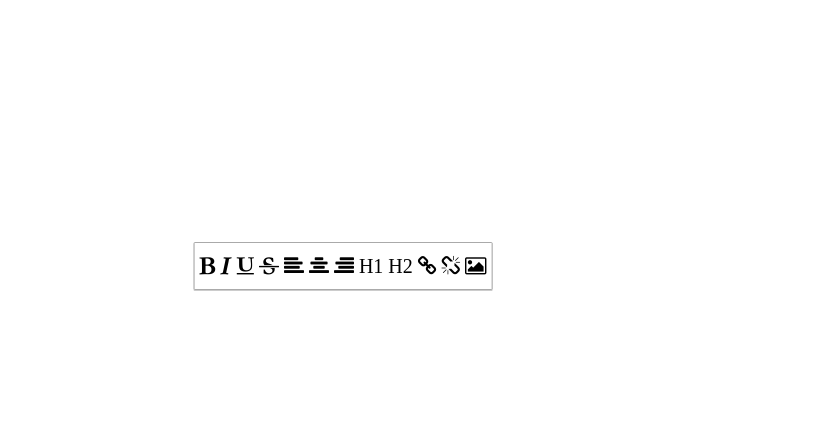
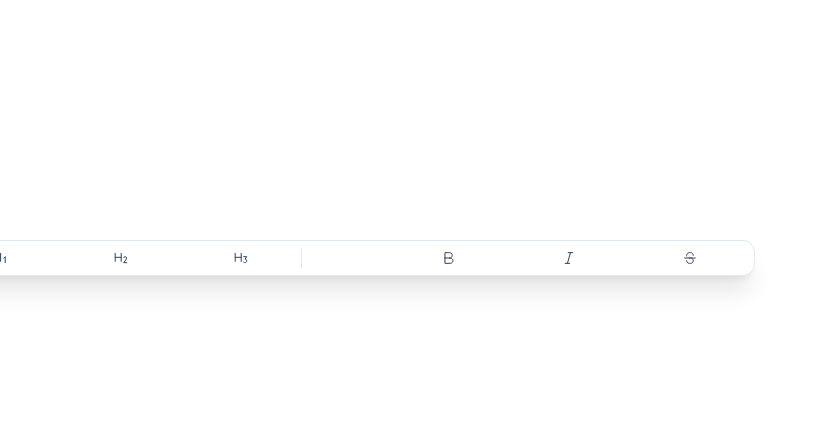
Before and after one commit to phonghaw2/pmaker, a Laravel app: page /article/draft in a window 1280 px wide. Shown: the part 811-1250 px from the top of the page, without its empty margins (0-818 px from the left). After the commit the page ends 1102 px from the top, so only its background shows below. Run offline with Laravel 8, Linux system fonts and the light colour scheme; some libraries are stand-ins or nearby versions.

Commit message:
#05 update toolbar

```diff
--- a/public/css/home/article/draft.css
+++ b/public/css/home/article/draft.css
@@ -682,3 +682,70 @@ textarea {
     margin-top: 1.2em;
     margin-bottom: 1.2em;
 }
+
+.css-1pulk9m {
+    border-radius: 9999px;
+    border-width: 1px;
+    border-color: transparent;
+    padding: 0.25rem 0.5rem;
+    font-weight: 500;
+    --tw-text-opacity: 1;
+    color: rgb(51 65 85 / var(--tw-text-opacity));
+    display: inline-flex;
+    flex-direction: row;
+    -webkit-box-align: center;
+    align-items: center;
+    -webkit-box-pack: center;
+    justify-content: center;
+    text-align: center;
+    font-size: 1rem;
+    line-height: 1.5rem;
+    outline: transparent solid 2px !important;
+    outline-offset: 2px !important;
+}
+
+.css-9v3hhm {
+    height: 1rem;
+    width: 1rem;
+    fill: transparent;
+    stroke: currentcolor;
+}
+
+.css-picdfb {
+    margin-top: auto;
+    margin-bottom: auto;
+    height: 75%;
+    width: 1px;
+    --tw-bg-opacity: 1;
+    background-color: rgb(226 232 240 / var(--tw-bg-opacity));
+}
+
+.css-1x01kwx > :not([hidden]) ~ :not([hidden]) {
+    --tw-space-x-reverse: 0;
+    margin-right: calc(0.25rem * var(--tw-space-x-reverse));
+    margin-left: calc(0.25rem * calc(1 - var(--tw-space-x-reverse)));
+}
+
+#toolbar-editor {
+    transform: translateX(-50%);
+    margin-top: 0.5rem;
+    display: grid;
+    border-radius: 0.75rem;
+    border-width: 1px;
+    --tw-border-opacity: 1;
+    border-color: rgb(226 232 240 / var(--tw-border-opacity));
+    --tw-bg-opacity: 1;
+    background-color: rgb(255 255 255 / var(--tw-bg-opacity));
+    --tw-shadow: 0 20px 25px -5px rgb(0 0 0 / 0.1),0 8px 10px -6px rgb(0 0 0 / 0.1);
+    --tw-shadow-colored: 0 20px 25px -5px var(--tw-shadow-color),0 8px 10px -6px var(--tw-shadow-color);
+    box-shadow: var(--tw-ring-offset-shadow, 0 0 #0000),var(--tw-ring-shadow, 0 0 #0000),var(--tw-shadow);
+    grid-auto-flow: column;
+    padding: 0.25rem;
+}
+
+.css-119rivw {
+    height: 1rem;
+    width: 1rem;
+    fill: transparent;
+    stroke: currentcolor;
+}
--- a/public/js/draft.js
+++ b/public/js/draft.js
@@ -30,21 +30,7 @@
 
     phongQuery.prototype.addToolbar = function () {
         // document.execCommand()
-        let CSS = `border: 1px solid #AAA;
-            background: #FFF;
-            font-family: 'Candal';
-            border-radius: 1px;
-            color: black;
-            padding: 5px;
-            display : inline-block;
-            margin: -2px;
-            margin-top: 10px;
-            text-decoration: none;
-            box-shadow: 0px 1px 0px #CCC;
-            transform: translateX(-50%);
-            transition: 1s;
-
-            `
+        let CSS = ``;
         if (window.getSelection() && window.getSelection().hasOwnProperty('getRangeAt')) {
             const { top, left } = getSelection().getRangeAt(0).getBoundingClientRect()
             CSS = `top : ${top}; left : ${left}; position :absolute; `
@@ -52,95 +38,118 @@
         }
 
         if (this.CSS) {
-            CSS += this.CSS
+            CSS += this.CSS;
         }
 
         //   console.log(this.elements)
         let parent = document.createElement('div');
         parent.innerHTML = `<div id ="toolbar-editor"  style="${CSS}">
-        <a href=“#” data-command='bold'><i class='fa fa-bold'></i></a>
-        <a href=“#” data-command='italic'><i class='fa fa-italic'></i></a>
-        <a href=“#” data-command='underline'><i class='fa fa-underline'></i></a>
-        <a href=“#” data-command='strikeThrough'><i class='fa fa-strikethrough'></i></a>
-        <a href=“#” data-command='justifyLeft'><i class='fa fa-align-left'></i></a>
-        <a href=“#” data-command='justifyCenter'><i class='fa fa-align-center'></i></a>
-        <a href=“#” data-command='justifyRight'><i class='fa fa-align-right'></i></a>
-        <a href=“#” data-command='h1'>H1</a>
-        <a href=“#” data-command='h2'>H2</a>
-        <a href=“#” data-command='createlink'><i class='fa fa-link'></i></a>
-        <a href=“#” data-command='unlink'><i class='fa fa-unlink'></i></a>
-        <a href=“#” data-command='insertimage'><i class='fa fa-image'></i></a>
+        <button data-command='h1' class='css-1pulk9m'>
+            <svg class="css-9v3hhm" viewBox="0 0 24 24" fill="none" xmlns="http://www.w3.org/2000/svg"><path d="M4.00023 5L4 17M13 5L12.9998 17M4 11H12.9998M19.875 19V10L17.625 12.25" stroke-width="1.5" stroke-linecap="round" stroke-linejoin="round"></path></svg>
+        </button>
+        <button data-command='h2' class='css-1pulk9m'>
+            <svg fill="none" xmlns="http://www.w3.org/2000/svg" class="css-9v3hhm" viewBox="0 0 24 24"><path d="M3.37402 5V17M12.374 5V17M3.37402 11H12.374M16.302 11.373C16.5035 10.8941 16.8644 10.4997 17.3236 10.2566C17.7829 10.0136 18.312 9.93705 18.8213 10.0399C19.3306 10.1427 19.7886 10.4186 20.1175 10.8207C20.4465 11.2229 20.6262 11.7265 20.626 12.246C20.628 12.694 20.494 13.132 20.242 13.503L16.123 19H20.626" stroke-width="1.5" stroke-linecap="round" stroke-linejoin="round"></path></svg>
+        </button>
+        <button data-command='h3' class='css-1pulk9m'>
+            <svg class="css-9v3hhm" viewBox="0 0 24 24" fill="none" xmlns="http://www.w3.org/2000/svg"><path d="M3.375 5V17M12.375 5V17M3.375 11H12.375M16.125 10H20.625L18 13.75C18.4317 13.7499 18.8568 13.8564 19.2375 14.0598C19.6183 14.2633 19.943 14.5575 20.1828 14.9165C20.4227 15.2754 20.5703 15.688 20.6127 16.1176C20.655 16.5472 20.5907 16.9807 20.4255 17.3795C20.2603 17.7783 19.9993 18.1303 19.6656 18.4042C19.3319 18.678 18.9358 18.8654 18.5123 18.9496C18.0889 19.0338 17.6513 19.0123 17.2382 18.8869C16.8251 18.7616 16.4492 18.5363 16.144 18.231" stroke-width="1.5" stroke-linecap="round" stroke-linejoin="round"></path></svg>
+        </button>
+        <div data-orientation="vertical" aria-orientation="vertical" role="separator" class="css-picdfb"></div>
+        <button data-command='bold' class='css-1pulk9m'>
+            <svg class="css-9v3hhm" viewBox="0 0 24 24" fill="none" xmlns="http://www.w3.org/2000/svg"><path d="M12.8571 12C13.918 12 14.9354 11.5786 15.6856 10.8284C16.4357 10.0783 16.8571 9.06087 16.8571 8C16.8571 6.93913 16.4357 5.92172 15.6856 5.17157C14.9354 4.42143 13.918 4 12.8571 4H6V12M12.8571 12H6M12.8571 12H14C15.0609 12 16.0783 12.4214 16.8284 13.1716C17.5786 13.9217 18 14.9391 18 16C18 17.0609 17.5786 18.0783 16.8284 18.8284C16.0783 19.5786 15.0609 20 14 20H6V12" stroke-width="1.5" stroke-linecap="round" stroke-linejoin="round"></path></svg>
+        </button>
+        <button data-command='italic' class='css-1pulk9m'>
+            <svg fill="none" xmlns="http://www.w3.org/2000/svg" class="css-9v3hhm" viewBox="0 0 24 24"><path d="M10.8571 4H17.7142M6.28564 20H13.1428M14.2856 4L9.71422 20" stroke-width="1.5" stroke-linecap="round" stroke-linejoin="round"></path></svg>
+        </button>
+        <button data-command='strike' class='css-1pulk9m'>
+            <svg fill="none" xmlns="http://www.w3.org/2000/svg" class="css-119rivw" viewBox="0 0 24 24"><path d="M11.0121 12H12.9874C15.1693 12 16.938 13.7909 16.938 16C16.938 18.2091 15.1693 20 12.9874 20H11.0121C8.83024 20 7.06149 18.2091 7.06149 16M16.938 8C16.938 5.79086 15.1693 4 12.9874 4H11.0121C8.83024 4 7.06149 5.79086 7.06149 8C7.06149 8.3453 7.1047 8.68038 7.18595 9M4 12H20" stroke-width="1.5" stroke-linecap="round" stroke-linejoin="round"></path></svg>
+        </button>
         </div>`;
 
         this.elements.parentNode.appendChild(parent);
         this.parentDOM = parent;
-        // console.log('sacasc' , phongQuery.elements)
+
+        this.elements.addEventListener('mouseout' , (e) => {
+            console.log('mouseout')
+        })
         this.elements.addEventListener('mouseup' , (e) => {
             this.selection();
-    })
-    this.elements.addEventListener('focus' ,  e => {
-        console.log('focus')
-    })
-    // this.elements.addEventListener('keypress' , e => {
-    //     // console.log(keyCode)
-    //     switch(e.keyCode){
-    //         case 13 : document.createTextNode('sabcjahsbc');
-    //         e.stopPropagation();
-    //         e.preventDefault();
-    //             console.log('enter')
-    //             if(getSelection()  && getSelection().rangeCount){
-    //                 const dom = document.createElement('span')
-    //                 dom.innerHTML = "nguyen minh duc"
-    //                 const selection = getSelection() , range = getSelection().getRangeAt(0)
-	// 				const br = document.createElement('br')
-	// 				range.insertNode(br)
-    //                 range.setStartAfter(br)
-    //                 range.collapse(true)
+        })
 
-    //                 range.removeAllRanges()
-    //                 selection.addRange(range)
-    //                 range.collapse(true)
-    //                 break;
+        this.elements.addEventListener('focus' ,  e => {
+            // console.log('focus')
+        })
+        this.elements.addEventListener('keypress' , e => {
+            switch(e.keyCode){
+                case 13 :
+                    this.turnOffToolbar()
+                    // document.createTextNode('sabcjahsbc');
+                    // e.stopPropagation();
+                    // e.preventDefault();
+                    // if(getSelection()  && getSelection().rangeCount){
+                    //     const dom = document.createElement('span')
+                    //     dom.innerHTML = "innertext ?"
+                    //     const selection = getSelection() , range = getSelection().getRangeAt(0)
+                    //     const br = document.createElement('br')
+                    //     range.insertNode(br)
+                    //     range.setStartAfter(br)
+                    //     range.collapse(true)
 
-    //             }
-    //     }
-    // })
+                    //     range.removeAllRanges()
+                    //     selection.addRange(range)
+                    //     range.collapse(true)
+                    //     break;
+
+                    // }
+            }
+        })
         return this
     };
     phongQuery.prototype.mouseoutEvent = ()  => {
         const dom = document.getElementById('toolbar-editor')
         // dom.style.display = 'none'
+
+    }
+
+    phongQuery.prototype.turnOffToolbar = function () {
+        const dom = document.getElementById('toolbar-editor')
+        CSS = `display : none; `
+        dom.style = dom.style.cssText + CSS
     }
 
     phongQuery.prototype.selection = function () {
         if(window.getSelection().type === 'Range'){
-            // phongQuery(dom).addToolbar();
+            console.log('range')
+
             const dom = document.getElementById('toolbar-editor')
             const { top, left , width } = getSelection().getRangeAt(0).getBoundingClientRect()
-            CSS = `top : ${top - 60}px; left : ${left + width/2}px; position :absolute;display : inline-block;`
+            CSS = `top : ${top - 60}px; left : ${left + width/2}px; position :absolute; display: grid;`
             dom.style = dom.style.cssText + CSS;
 
-            const arrayButton = dom.getElementsByTagName("a")
-            for (let i = 0 ; i < arrayButton.length; i++) {
-                arrayButton[i].addEventListener("click",function (e) {
-                    e.preventDefault()
-                    console.log('check data command',arrayButton[i].getAttribute('data-command'))
-                    const command = arrayButton[i].getAttribute('data-command')
-                    document.execCommand("styleWithCSS",true );
-                    if (command == 'h1' || command == 'h2') {
-                        document.execCommand('formatBlock', false, command);
-                        document.execCommand('formatBlock ' , false , 'h2')
-                    }
-                    // if(comm)
-                })
-            }
-
-            return this
+            $('#toolbar-editor a').click( function(e) {
+                e.preventDefault()
+                let command = $(this).data('command');
+                console.log(command);
+                switch (command) {
+                    case 'h1':
+                        document.execCommand('formatBlock', false, 'h1');
+                        break;
+                    case 'h2':
+                        document.execCommand('formatBlock', false, 'h2');
+                        break;
+                    case 'bold':
+                        document.execCommand('bold');
+                        break;
+                    case 'italic':
+                        document.execCommand('italic');
+                        break;
+                    default:
+                        break;
+                }
+            });
         } else {
-            const dom = document.getElementById('toolbar-editor')
-            CSS = `display : none; `
-            dom.style = dom.style.cssText + CSS
+            this.turnOffToolbar()
         }
+        return this
     }
     window.phongQuery = phongQuery
     return phongQuery;
```
